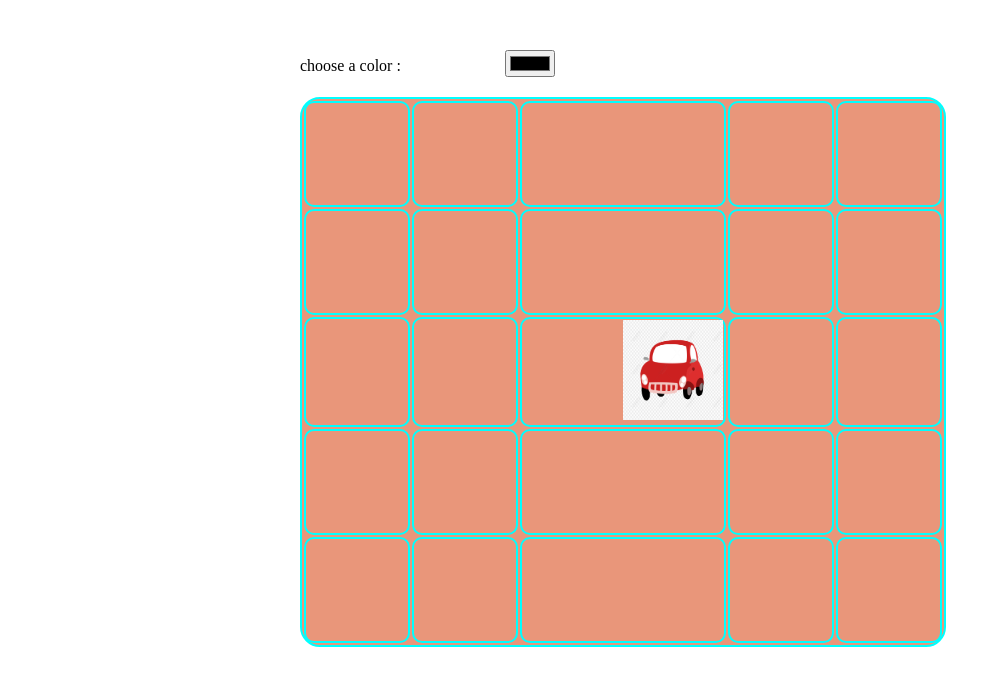
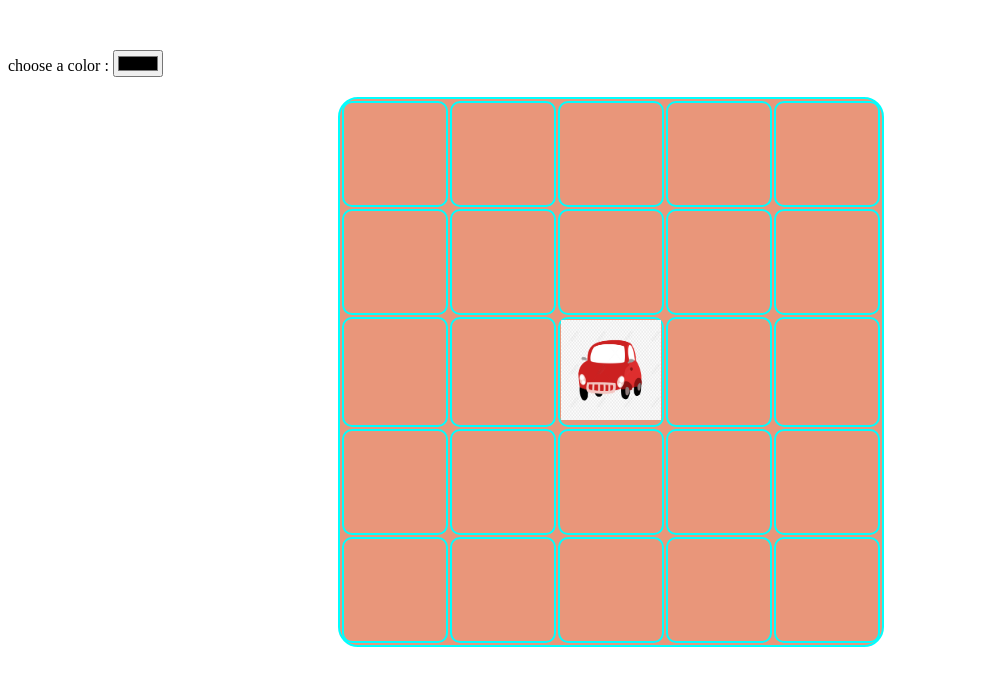
Before and after one commit to screen-T/simple_js_game, a plain HTML site: page index.html in a window 1280 px wide. Shown: the whole page, without its empty margins (0-1001 px from the left). Drawn offline with Linux system fonts and the light colour scheme.

Commit message:
edit map

```diff
--- a/css/style.css
+++ b/css/style.css
@@ -1,5 +1,5 @@
-*{
-    margin-left: 100px;
+table{
+    margin-left: 330px;
 }
 table{
     border:2px solid ;
```
